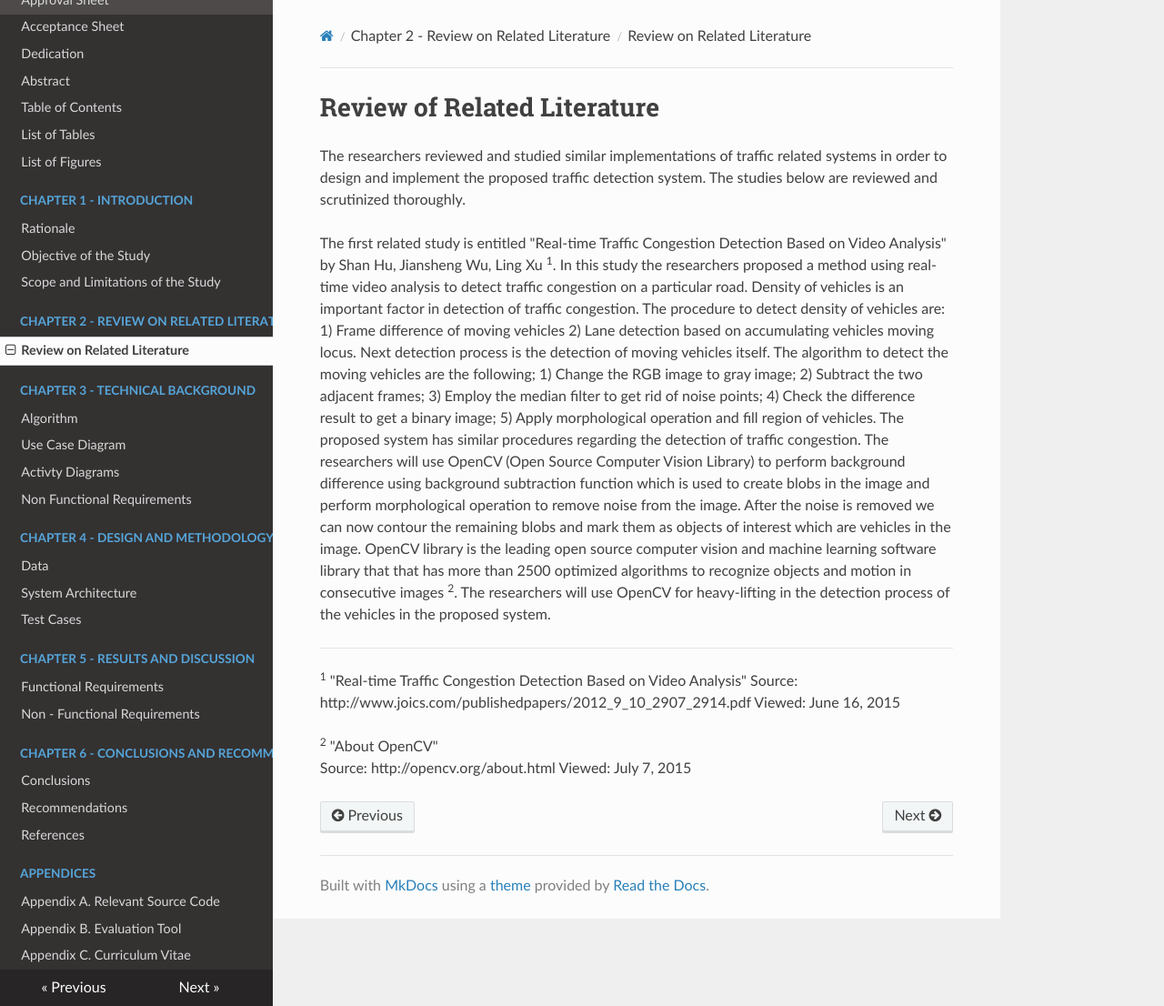
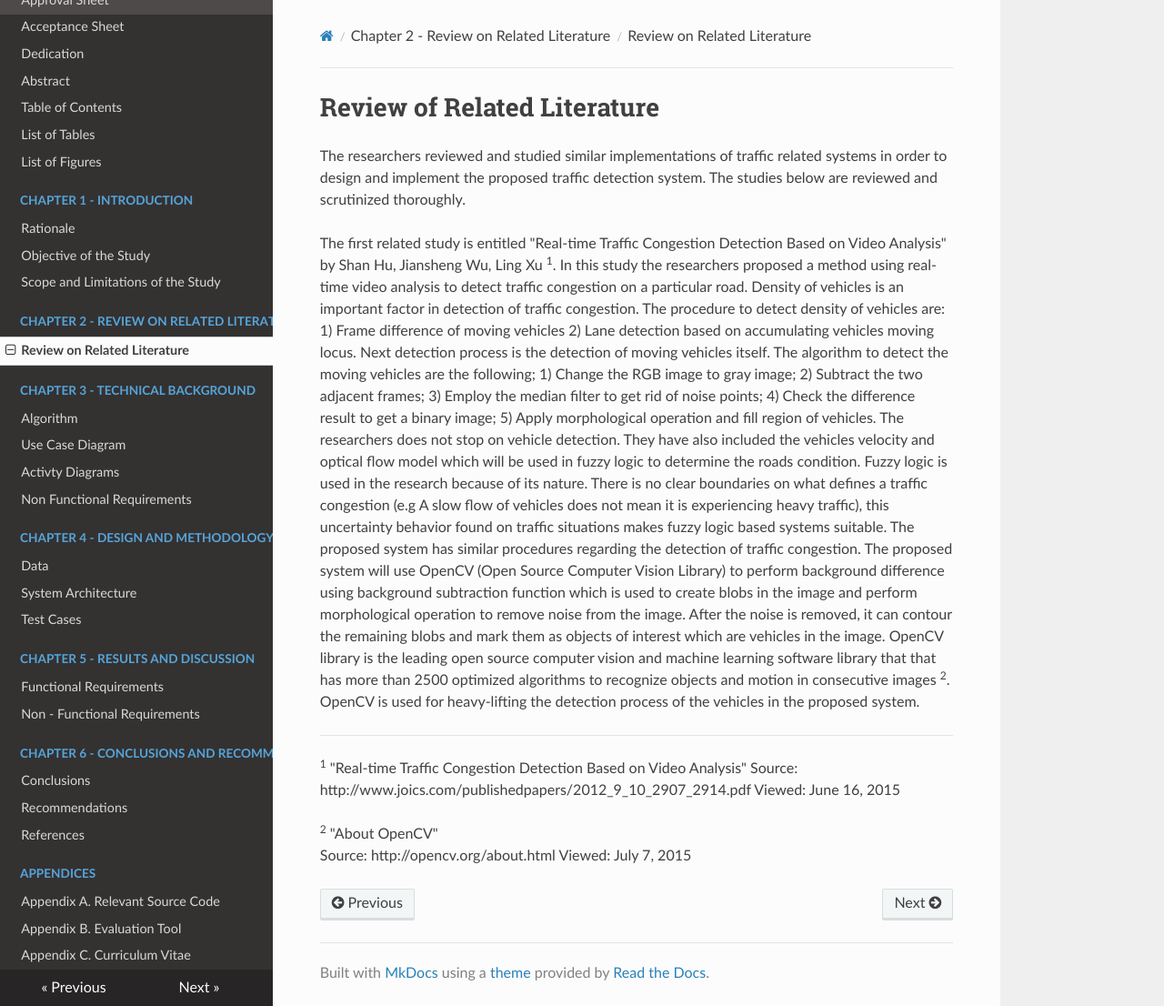
Before and after one commit to mikhailejohnapale/argomada-fuzz-track-doc, an MkDocs documentation site: the page built from docs/chapter2/review-of-related-literature.md, in a window 1280 px wide and 1106 px high. Shown: the whole window at 91% size. Built offline with MkDocs 1.6.1, drawn with Linux system fonts in a browser that asks for light colours; nearby versions of some CDN libraries; old or Windows-style settings are respelled for this version of MkDocs.

Commit message:
proposed system similarities

```diff
--- a/docs/chapter2/review-of-related-literature.md
+++ b/docs/chapter2/review-of-related-literature.md
@@ -12,14 +12,20 @@ difference of moving vehicles 2) Lane detection based on accumulating vehicles m
 process is the detection of moving vehicles itself. The algorithm to detect the moving vehicles are the
 following; 1) Change the RGB image to gray image; 2) Subtract the two adjacent frames; 3) Employ the
 median filter to get rid of noise points; 4) Check the difference result to get a binary image;
-5) Apply morphological operation and fill region of vehicles. The proposed system has similar procedures
-regarding the detection of traffic congestion. The researchers will use OpenCV (Open Source Computer Vision Library)
+5) Apply morphological operation and fill region of vehicles. The researchers does not stop on vehicle detection. They have
+also included the vehicles velocity and optical flow model which will be used in fuzzy logic to determine
+the roads condition. Fuzzy logic is used in the research because of its nature. There is no clear boundaries
+on what defines a traffic congestion (e.g A slow flow of vehicles does not mean it is experiencing heavy traffic),
+this uncertainty behavior found on traffic situations makes fuzzy logic based systems suitable.
+The proposed system has similar procedures regarding the detection of traffic congestion.
+The proposed system will use OpenCV (Open Source Computer Vision Library)
 to perform background difference using background subtraction function which is used to create blobs in
-the image and perform morphological operation to remove noise from the image. After the noise is removed
-we can now contour the remaining blobs and mark them as objects of interest which are vehicles in the image.
+the image and perform morphological operation to remove noise from the image. After the noise is removed,
+it can contour the remaining blobs and mark them as objects of interest which are vehicles in the image.
 OpenCV library is the leading open source computer vision and machine learning software library that
 that has more than 2500 optimized algorithms to recognize objects and motion in consecutive images <sup>2</sup>.
-The researchers will use OpenCV for heavy-lifting in the detection process of the vehicles in the proposed system.
+OpenCV is used for heavy-lifting the detection process of the vehicles in the proposed system.
+
 
 ---
 
```
